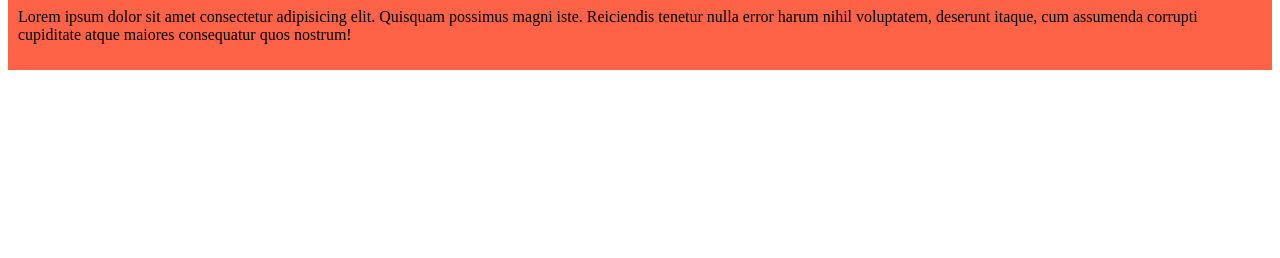
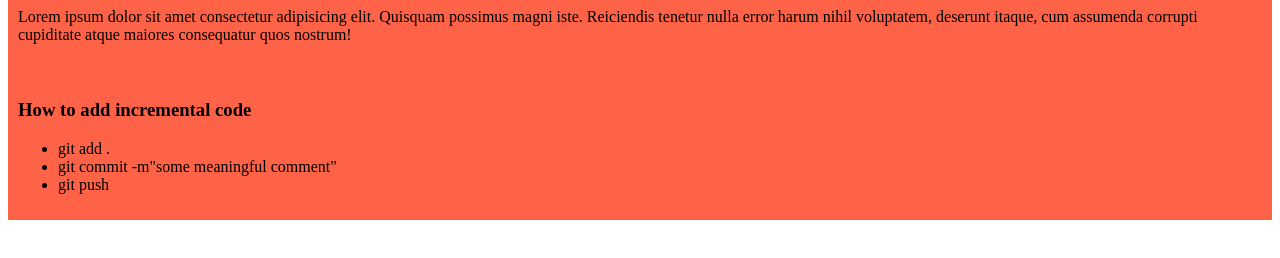
Before and after one commit to Dehan001/my-simple-website, a plain HTML site: page index.html in a window 1280 px wide. Shown: the part 332-590 px from the top of the page. Drawn offline with Linux system fonts and the light colour scheme.

Commit message:
addes a list

```diff
--- a/index.html
+++ b/index.html
@@ -30,6 +30,14 @@
         <p>Lorem ipsum dolor sit amet consectetur adipisicing elit. Quisquam possimus magni iste. Reiciendis tenetur nulla error harum nihil voluptatem, deserunt itaque, cum assumenda corrupti cupiditate atque maiores consequatur quos nostrum!</p>
 
        </div>
+       <div>
+        <h3>How to add incremental code</h3>
+        <ul>
+            <li>git add .</li>
+            <li>git commit -m"some meaningful comment"</li>
+            <li>git push</li>
+        </ul>
+       </div>
 
 </body>
 </html>
```
